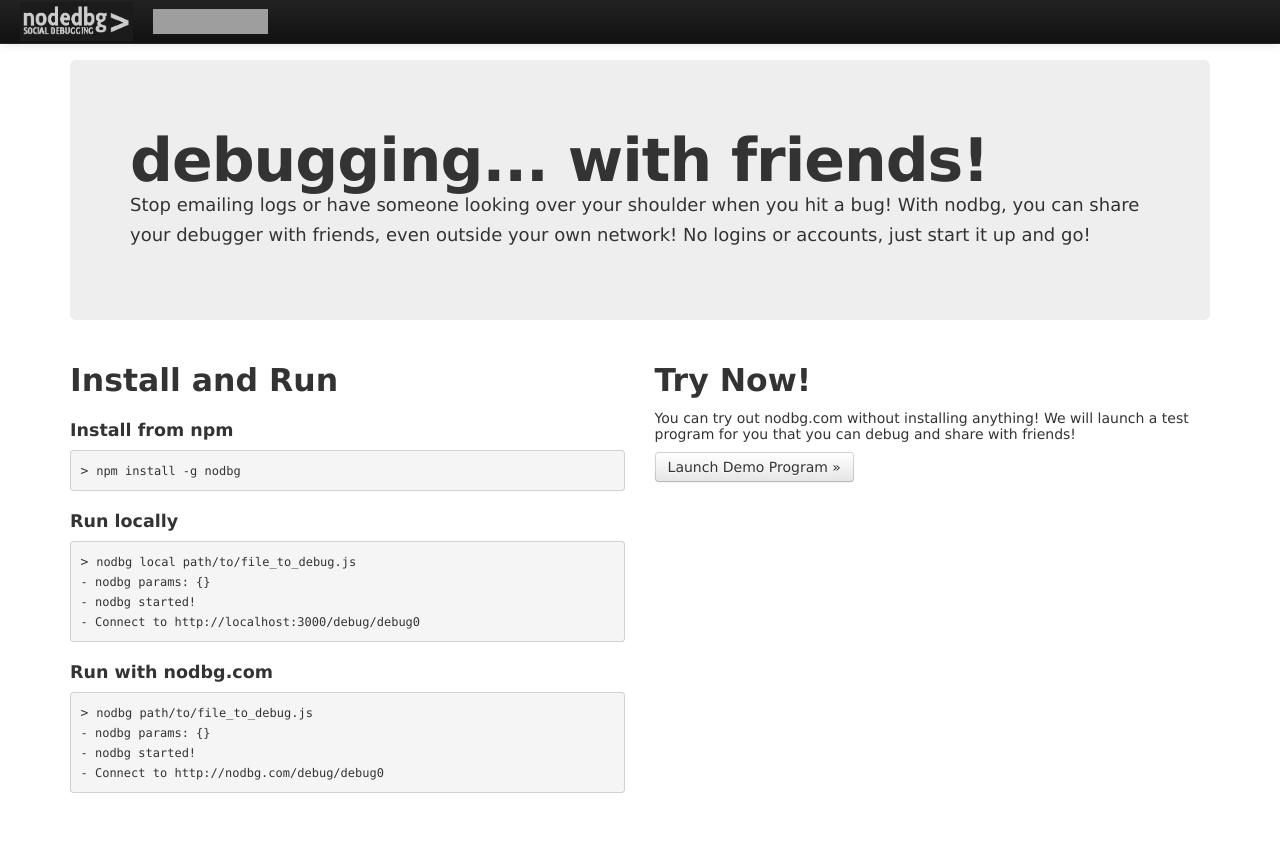
After one commit to nko3/pandabits, a web app: file site/views/index.html in a window 1280 px wide. The commit adds this page. Run offline with its HTML, style and script files only (its server is not run), Linux system fonts and the light colour scheme; some libraries are stand-ins or nearby versions; grey boxes are pictures that could not be loaded.

Commit message:
Add homepage, rename test.html to debug.html

```diff
--- a/site/app.js
+++ b/site/app.js
@@ -112,7 +112,7 @@
   })
 });
 
-var userCounter = 20;
+var userCounter = 0;
 app.get('/debug/:id', function(req, res) {
   var id = req.params.id;
 
@@ -120,14 +120,15 @@
     listenOnNamespace("/" + id);
   }
 
-  res.render('test.html', {
+  res.render('debug.html', {
     id: id,
     user: userCounter++
   });
 });
 
-app.get('/test', function(req, res){
-  res.render('test.html');
+app.get('/', function(req, res) {
+
+  res.render('index.html', {});
 });
 
 var listenOnNamespace = function(namespace) {
--- a/site/views/test.html
+++ b/site/views/debug.html
@@ -2,7 +2,7 @@
 <html lang="en">
   <head>
     <meta charset="utf-8">
-    <title>nodbg - social debugging</title>
+    <title>nodbg ({{id}}) - social debugging</title>
     <meta name="viewport" content="width=device-width, initial-scale=1.0">
     <meta name="description" content="">
     <meta name="author" content="">
--- /dev/null
+++ b/site/views/index.html
@@ -0,0 +1,117 @@
+<!DOCTYPE html>
+<html lang="en">
+  <head>
+    <meta charset="utf-8">
+    <title>nodbg - social debugging</title>
+    <meta name="viewport" content="width=device-width, initial-scale=1.0">
+    <meta name="description" content="">
+    <meta name="author" content="">
+
+    <!-- Le styles -->
+    <link href="/bootstrap/css/bootstrap.css" rel="stylesheet">
+    <link href="/gridster/jquery.gridster.css" rel="stylesheet">
+    <link href="/stylesheets/font-awesome.css" rel="stylesheet">
+    <link href="/stylesheets/jsonformatter.css" rel="stylesheet">
+    <link href="/stylesheets/style.css" rel="stylesheet">
+
+    <style>
+      body {
+        padding-top: 60px; /* 60px to make the container go all the way to the bottom of the topbar */
+      }
+
+      .gridster {
+        margin-left: -45px;
+      }
+    </style>
+
+    <!-- HTML5 shim, for IE6-8 support of HTML5 elements -->
+    <!--[if lt IE 9]>
+      <script src="http://html5shim.googlecode.com/svn/trunk/html5.js"></script>
+    <![endif]-->
+
+    <!-- Fav and touch icons -->
+    <link rel="shortcut icon" href="/bootstrap/ico/favicon.ico">
+    <link rel="apple-touch-icon-precomposed" sizes="144x144" href="/bootstrap/ico/apple-touch-icon-144-precomposed.png">
+    <link rel="apple-touch-icon-precomposed" sizes="114x114" href="/bootstrap/ico/apple-touch-icon-114-precomposed.png">
+    <link rel="apple-touch-icon-precomposed" sizes="72x72" href="/bootstrap/ico/apple-touch-icon-72-precomposed.png">
+    <link rel="apple-touch-icon-precomposed" href="/bootstrap/ico/apple-touch-icon-57-precomposed.png">
+  </head>
+
+  <body>
+
+    <div class="navbar navbar-inverse navbar-fixed-top">
+      <div class="navbar-inner">
+        <div class="container-fluid">
+          <a class="brand" href="#"><img src="/images/logo_black.png"/></a>
+          <div class="nav-collapse collapse">
+            <iframe
+              style="margin-top: 9px"
+              class="pull-left" src="http://nodeknockout.com/iframe/pandabits"
+              frameborder=0 scrolling=no allowtransparency=true width="115" height="25">
+            </iframe>
+          </div>
+        </div>
+      </div>
+    </div>
+
+
+    <div class="container-fluid">
+      <div class="row-fluid">
+        <div class="span12">
+          <div class="hero-unit">
+            <h1>debugging... with friends!</h1>
+            <p>
+              Stop emailing logs or have someone looking over your shoulder when
+              you hit a bug! With nodbg, you can share your debugger with
+              friends, even outside your own network! No logins or accounts,
+              just start it up and go!
+            </p>
+          </div>
+        </span>
+        <div class="row-fluid">
+          <div class="span6">
+            <h2>Install and Run</h2>
+          </div>
+          <div class="span6">
+            <h2>Try Now!</h2>
+          </div><!--/span-->
+        </div><!--/row-->
+        <div class="row-fluid">
+          <div class="span6">
+            <h4>Install from npm</h4>
+            <pre class="prettyprint">&gt; <code>npm install -g nodbg</code></pre>
+            <h4>Run locally</h4>
+            <pre class="prettyprint">&gt; <code>nodbg local path/to/file_to_debug.js
+- nodbg params: {}
+- nodbg started!
+- Connect to http://localhost:3000/debug/debug0</code></pre>
+              <h4>Run with nodbg.com</h4>
+              <pre class="prettyprint">&gt; <code>nodbg path/to/file_to_debug.js
+- nodbg params: {}
+- nodbg started!
+- Connect to http://nodbg.com/debug/debug0</code></pre>
+          </div><!--/span-->
+          <div class="span6">
+            <p>You can try out nodbg.com without installing anything! We will launch
+              a test program for you that you can debug and share with friends!</p>
+            <p><a class="btn" href="#">Launch Demo Program &raquo;</a></p>
+          </div><!--/span-->
+        </div><!--/row-->
+      </div><!--/row-->
+
+
+    <!-- Le javascript
+    ================================================== -->
+    <!-- Placed at the end of the document so the pages load faster -->
+    <script src="/javascripts/jquery.js"></script>
+    <script src="/bootstrap/js/bootstrap.js"></script>
+    <script src="/socket.io/socket.io.js"></script>
+    <script src="/javascripts/underscore.js"></script>
+
+    <script>
+      $(function() {
+      });
+    </script>
+
+  </body>
+</html>
```
